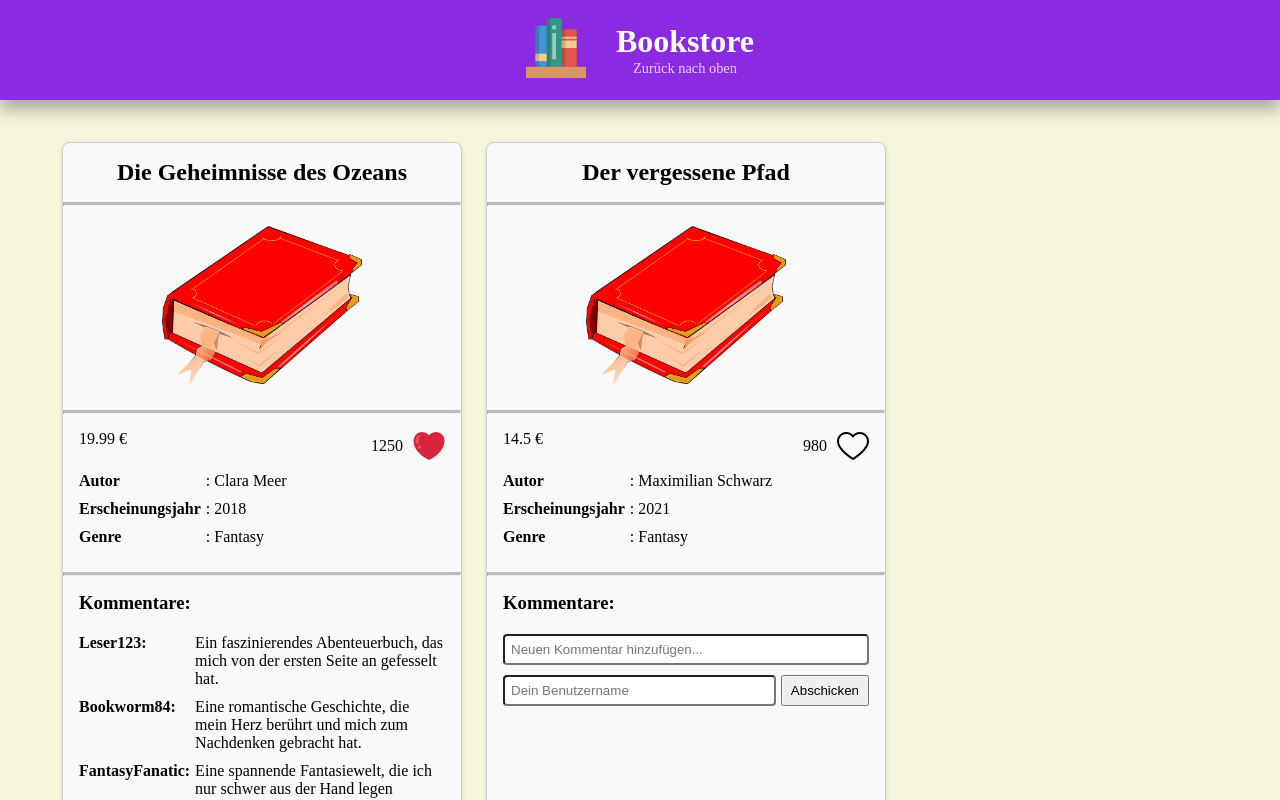
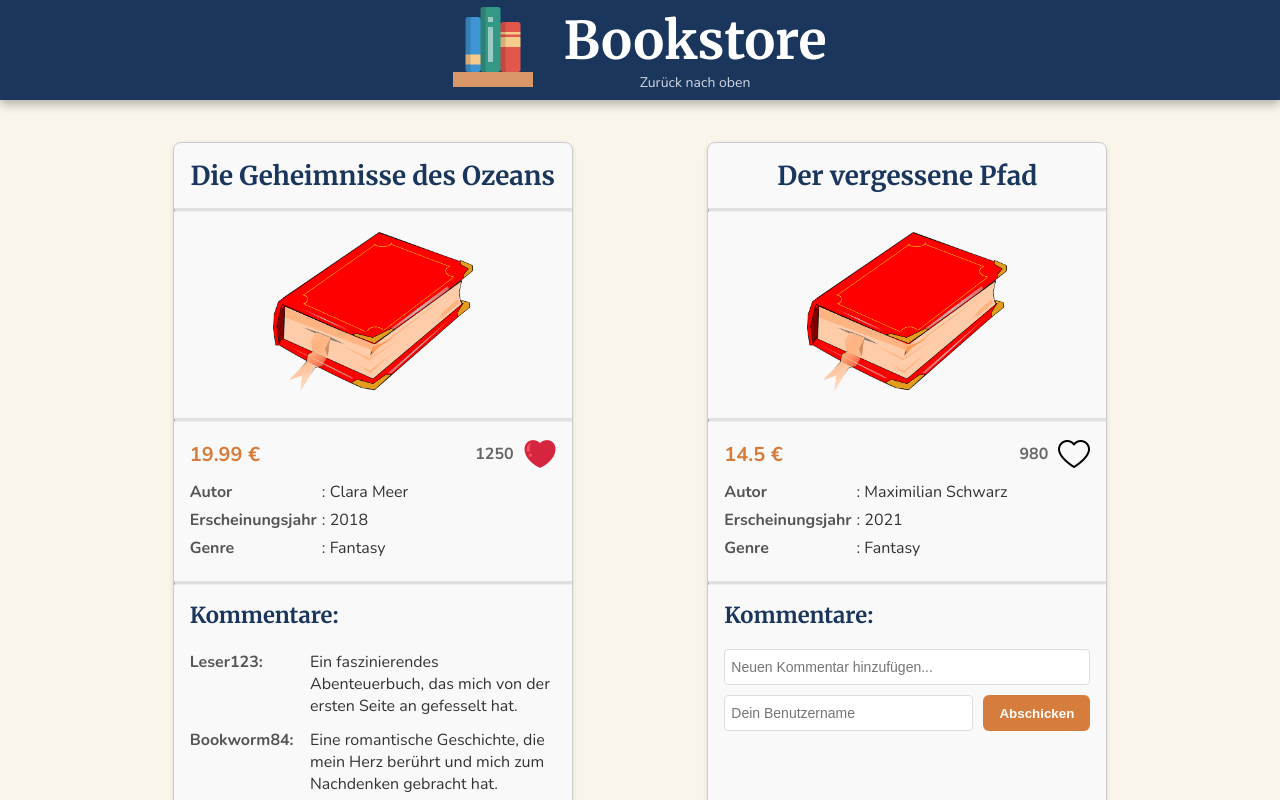
Before and after one commit to Hemlock4414/DA-Projekt-Book-Store, a plain HTML site: page index.html in a window 1280 px wide. Drawn offline with Linux system fonts and the light colour scheme.

Commit message:
design final

```diff
--- a/index.html
+++ b/index.html
@@ -3,7 +3,8 @@
 <head>
     <meta charset="UTF-8">
     <meta name="viewport" content="width=device-width, initial-scale=1.0">
-    <link rel="stylesheet" href="style.css">
+    <link rel="stylesheet" href="./styles/fonts.css">
+    <link rel="stylesheet" href="./styles/style.css">
     <link rel="shortcut icon" href="./assets/icons/favicon.ico" type="image/x-icon">
     <title>My Bookstore</title>
 </head>
--- a/scripts/templates.js
+++ b/scripts/templates.js
@@ -31,9 +31,9 @@ function getBooksTemplate(bookIndex) {
                             <div id="likes-count-${bookIndex}" class="book-likes">${books[bookIndex].likes}</div>
 
                             <div class="heart-container" onclick="toggleLike(${bookIndex})">
-                                <img class="heart-icon default-heart ${books[bookIndex].liked ? "d-none" : ""}" src="./assets/icons/love_32.png" alt="">
-                                <img class="heart-icon hover-heart d-none" src="./assets/icons/heart_32.png" alt="">
-                                <img class="heart-icon liked-heart ${books[bookIndex].liked ? "" : "d-none"}" src="./assets/icons/heart_32.png" alt="">
+                                <img class="heart-icon default-heart ${books[bookIndex].liked ? "d-none" : ""}" src="./assets/icons/love_64.png" alt="">
+                                <img class="heart-icon hover-heart d-none" src="./assets/icons/heart_64.png" alt="">
+                                <img class="heart-icon liked-heart ${books[bookIndex].liked ? "" : "d-none"}" src="./assets/icons/heart_64.png" alt="">
                             </div>
                         </div>
                     </div>
--- a/style.css
+++ /dev/null
@@ -1,223 +0,0 @@
-* {
-    box-sizing: border-box;
-    margin: 0;
-    padding:0;
-}
-
-html, body {
-    height: 100%;
-    display: flex;
-    flex-direction: column;
-    scroll-behavior: smooth;
-}
-
-/* Header */
-
-header {
-    position: sticky;
-    top: 0;
-    z-index: 1000;
-    box-shadow: 0px 10px 15px rgba(0, 0, 0, 0.3);
-    min-height: 100px;
-    background-color: blueviolet;
-    display: flex;
-    justify-content: center;
-    align-items: center;
-    gap: 30px;
-}
-
-header img {
-    width: 60px;
-    height: auto;
-    object-fit: cover;
-}
-
-.header-title {
-    display: flex;
-    flex-direction: column;
-}
-
-a {
-    text-decoration: none;
-}
-
-.back-to-top {
-    color: rgba(255, 255, 255, 0.8);
-    text-decoration: none;
-    font-size: 0.9rem;
-    text-align: center;
-    transition: color 0.2s ease;
-}
-
-.back-to-top:hover {
-    color: white;
-    text-decoration: underline;
-}
-
-/* Main */
-
-main {
-    flex: 1;
-    background-color: beige;
-    overflow-y: auto;
-}
-
-.main-content {
-    max-width: 1440px;
-    display: flex;
-    flex-direction: column;
-    padding: 20px;
-    margin: auto;
-}
-
-h1 {
-    color: white;
-}
-
-h2 {
-    text-align: center;
-}
-
-h3 {
-    padding-bottom: 10px;
-}
-
-/* Book Card */
-
-.book-content {
-    display: flex;
-    flex-wrap: wrap;
-    padding: 10px;
-    margin: 0 20px;
-}
-
-.book-card {
-    display: flex;
-    flex-direction: column;
-    border: 1px solid #ccc;
-    border-radius: 8px;
-    margin: 12px;
-    background-color: #f9f9f9;
-    box-shadow: 0 2px 5px rgba(0,0,0,0.1);
-    width: 100%;
-    max-width: 400px;
-}
-
-.book-title {
-    padding: 16px;
-}
-
-hr.solid {
-    border-top: 3px solid #bbb;
-}
-
-.book-image {
-    max-width: 200px;
-    align-self: center;
-    margin: 20px 0;
-}
-
-.book-image img {
-    width: 100%;
-    height: auto;
-    object-fit: cover;
-}
-
-.book-info {
-    padding: 16px;
-}
-
-.book-price-bar {
-    display: flex;
-    justify-content: space-between;
-}
-
-.like-number-img {
-    display: flex;
-    gap: 10px;
-}
-
-.book-likes {
-    display: flex;
-    align-items: center;
-}
-
-.heart-container {
-    position: relative;
-    width: 32px;
-    height: 32px;
-    cursor: pointer;
-}
-
-.heart-icon {
-    position: absolute;
-    top: 0;
-    left: 0;
-    transition: transform 0.2s ease;
-}
-
-.heart-container:hover .hover-heart {
-    display: block;
-}
-
-.heart-container:hover .default-heart {
-    display: none;
-}
-
-.d-none {
-    display: none;
-}
-
-.book-comments {
-    padding: 16px;
-}
-
-.comment-scroll-area {
-    max-height: 200px;
-    overflow-y: auto;
-    padding-right: 2px;
-    scrollbar-width: thin;
-}
-
-table {
-    border-spacing: 0 10px;
-}
-
-th {
-    text-align: left;
-    display: flex;
-    align-items: start;
-    margin-right: 5px;
-}
-
-.new-comment {
-    display: flex;
-    flex-direction: column;
-    gap: 10px;
-    margin-top: 10px;
-}
-
-input {
-    padding: 6px;
-    border-radius: 4px;
-    width: 100%;
-}
-
-.submit-comment {
-    display: flex;
-    justify-content: space-between;
-}
-
-button {
-    margin-left: 5px;
-    padding: 5px 8px;
-}
-
-@media (max-width: 500px) {
-    .main-content {
-        padding: 20px 0;
-    }
-    .book-content {
-        margin: 0 0;
-    }
-}
--- /dev/null
+++ b/styles/fonts.css
@@ -0,0 +1,36 @@
+/* merriweather-regular - latin */
+@font-face {
+    font-family: 'Merriweather';
+    font-style: normal;
+    font-weight: 400;
+    src: url('../assets/fonts/merriweather/merriweather-v31-latin-regular.woff2') format('woff2');
+}
+/* merriweather-700 - latin */
+  @font-face {
+    font-family: 'Merriweather';
+    font-style: normal;
+    font-weight: 700;
+    src: url('../assets/fonts/merriweather/merriweather-v31-latin-700.woff2') format('woff2');
+}
+
+/* nunito-regular - latin */
+@font-face {
+    font-family: 'Nunito';
+    font-style: normal;
+    font-weight: 400;
+    src: url('../assets/fonts/nunito/nunito-v26-latin-regular.woff2') format('woff2');
+}
+/* nunito-600 - latin */
+  @font-face {
+    font-family: 'Nunito';
+    font-style: normal;
+    font-weight: 600;
+    src: url('../assets/fonts/nunito/nunito-v26-latin-600.woff2') format('woff2');
+}
+/* nunito-700 - latin */
+  @font-face {
+    font-family: 'Nunito';
+    font-style: normal;
+    font-weight: 700;
+    src: url('../assets/fonts/nunito/nunito-v26-latin-700.woff2') format('woff2');
+}
--- /dev/null
+++ b/styles/style.css
@@ -0,0 +1,363 @@
+* {
+    box-sizing: border-box;
+    margin: 0;
+    padding:0;
+}
+
+html {
+    scroll-behavior: smooth;
+}
+
+html, body {
+    height: 100%;
+    display: flex;
+    flex-direction: column;
+    font-family: 'Nunito', sans-serif;
+}
+
+/* Globale Scrollbar */
+
+::-webkit-scrollbar {
+    width: 10px;
+}
+
+::-webkit-scrollbar-track {
+    background: #dddddd;
+    border-radius: 10px;
+}
+
+::-webkit-scrollbar-thumb {
+    background: #D67D3E;
+    border-radius: 10px;
+}
+
+::-webkit-scrollbar-thumb:hover {
+    background: #C06B31;
+}
+
+/* Header */
+
+header {
+    position: sticky;
+    top: 0;
+    z-index: 1000;
+    box-shadow: 0px 4px 10px rgba(0, 0, 0, 0.3);
+    min-height: 100px;
+    background-color: #1A365D;
+    display: flex;
+    justify-content: center;
+    align-items: center;
+    gap: 30px;
+}
+
+header img {
+    width: 80px;
+    height: auto;
+    object-fit: cover;
+}
+
+.header-title {
+    display: flex;
+    flex-direction: column;
+}
+
+a {
+    text-decoration: none;
+}
+
+.back-to-top {
+    color: rgba(255, 255, 255, 0.8);
+    text-decoration: none;
+    font-size: 14px;
+    text-align: center;
+    transition: color 0.2s ease;
+}
+
+.back-to-top:hover {
+    color: white;
+    text-decoration: underline;
+}
+
+/* Main */
+
+main {
+    flex: 1;
+    background-color: #F9F5EB;
+    overflow-y: auto;
+}
+
+.main-content {
+    max-width: 1440px;
+    display: flex;
+    flex-direction: column;
+    padding: 20px;
+    margin: auto;
+}
+
+h1 {
+    color: white;
+    font-size: 52px;
+    font-family: 'Merriweather', serif;
+    font-weight: 700;
+}
+
+h2 {
+    text-align: center;
+    font-size: 26px;
+    font-family: 'Merriweather', serif;
+    color: #1A365D;
+}
+
+h3 {
+    padding-bottom: 10px;
+    font-size: 22px;
+    font-family: 'Merriweather', serif;
+    color: #1A365D;
+}
+
+/* Book Card */
+
+.book-content {
+    display: flex;
+    flex-wrap: wrap;
+    justify-content: space-evenly;
+    padding: 10px;
+    margin: 0 20px;
+}
+
+.book-card {
+    display: flex;
+    flex-direction: column;
+    border: 1px solid #ccc;
+    border-radius: 8px;
+    margin: 12px;
+    background-color: #f9f9f9;
+    box-shadow: 0 2px 5px rgba(0,0,0,0.1);
+    width: 100%;
+    max-width: 400px;
+}
+
+.book-title {
+    padding: 16px;
+}
+
+hr.solid {
+    border-top: 3px solid #E0E0E0;
+}
+
+.book-image {
+    max-width: 200px;
+    align-self: center;
+    margin: 20px 0;
+}
+
+.book-image img {
+    width: 100%;
+    height: auto;
+    object-fit: cover;
+}
+
+.book-info {
+    padding: 16px;
+}
+
+.book-price-bar {
+    display: flex;
+    justify-content: space-between;
+    margin-bottom: 5px;
+}
+
+.book-price {
+    font-weight: 700;
+    font-size: 20px;
+    color: #D67D3E;
+    display: flex;
+    align-items: center;
+}
+
+.like-number-img {
+    display: flex;
+    gap: 10px;
+}
+
+.book-likes {
+    display: flex;
+    align-items: center;
+    font-weight: 700;
+    color: #666;
+}
+
+.heart-container {
+    position: relative;
+    width: 32px;
+    height: 32px;
+    cursor: pointer;
+}
+
+.heart-icon {
+    position: absolute;
+    top: 0;
+    left: 0;
+    transition: transform 0.2s ease;
+    width: 100%;
+}
+
+.heart-container:hover .hover-heart {
+    display: block;
+}
+
+.heart-container:hover .default-heart {
+    display: none;
+}
+
+.d-none {
+    display: none;
+}
+
+/* Spezifisches Styling für die Tabelle in book-info */
+
+.book-info table {
+    border-spacing: 0 6px;
+}
+
+.book-comments {
+    padding: 16px;
+}
+
+.comment-scroll-area {
+    max-height: 200px;
+    overflow-y: auto;
+    padding-right: 2px;
+}
+
+/* Lokale Scrollbar */
+
+.comment-scroll-area::-webkit-scrollbar {
+    width: 6px;
+}
+
+.comment-scroll-area::-webkit-scrollbar-track {
+    background: #dddddd;
+    border-radius: 10px;
+}
+
+.comment-scroll-area::-webkit-scrollbar-thumb {
+    background: #D67D3E;
+    border-radius: 10px;
+}
+
+.comment-scroll-area::-webkit-scrollbar-thumb:hover {
+    background: #C06B31;
+}
+
+th {
+    text-align: left;
+    display: flex;
+    align-items: start;
+    margin-right: 5px;
+    font-weight: 700;
+    color: #555;
+}
+
+td {
+    color: #333333;
+}
+
+/* Spezifisches Styling für die Kommentar-Tabelle */
+
+.book-comments table {
+    border-spacing: 0 12px;
+}
+
+.new-comment {
+    display: flex;
+    flex-direction: column;
+    gap: 10px;
+    margin-top: 10px;
+}
+
+input {
+    padding: 6px;
+    border-radius: 4px;
+    width: 100%;
+    border: 1px solid #ddd;
+    font-size: 14px;
+    transition: border-color 0.2s ease, box-shadow 0.2s ease;
+    height: 36px;
+}
+
+input:focus {
+    border-color: #1A365D;
+    outline: none;
+    box-shadow: 0 0 0 2px rgba(26, 54, 93, 0.2);
+}
+
+.submit-comment {
+    display: flex;
+    justify-content: space-between;
+}
+
+button {
+    margin-left: 10px;
+    padding: 10px 16px;
+    background-color: #D67D3E;
+    color: white;
+    border: none;
+    border-radius: 6px;
+    cursor: pointer;
+    font-weight: 600;
+    transition: background-color 0.2s ease;
+}
+
+button:hover {
+    background-color: #C06B31;
+}
+
+@media (max-width: 1024px) {
+    .main-content {
+        padding: 20px 0;
+    }
+    .book-content {
+        margin: 0 0;
+    }
+}
+
+@media (max-width: 480px) {
+    header {
+        gap: 20px;
+    }
+    header img {
+        width: 60px;
+    }
+    h1 {
+        font-size: 40px;
+    }
+    h2 {
+        font-size: 20px;
+    }
+    h3 {
+        font-size: 18px;
+    }
+    .book-content {
+        padding: 0px;
+    }
+    .book-card {
+        margin: 6px;
+    }
+    .book-title {
+        padding: 16px 6px;
+    }
+    .book-price {
+        font-size: 18px;
+    }
+    th, td {
+        font-size: 14px;
+    }
+    .heart-container {
+        width: 48px;
+        height: 48px;
+    }
+    .new-comment {
+        gap: 15px;
+    }
+}
```
Also changed, not shown: assets/fonts/merriweather/merriweather-v31-latin-700.woff2 (added), assets/fonts/merriweather/merriweather-v31-latin-regular.woff2 (added), assets/fonts/nunito/nunito-v26-latin-600.woff2 (added), assets/fonts/nunito/nunito-v26-latin-700.woff2 (added), assets/fonts/nunito/nunito-v26-latin-regular.woff2 (added).
